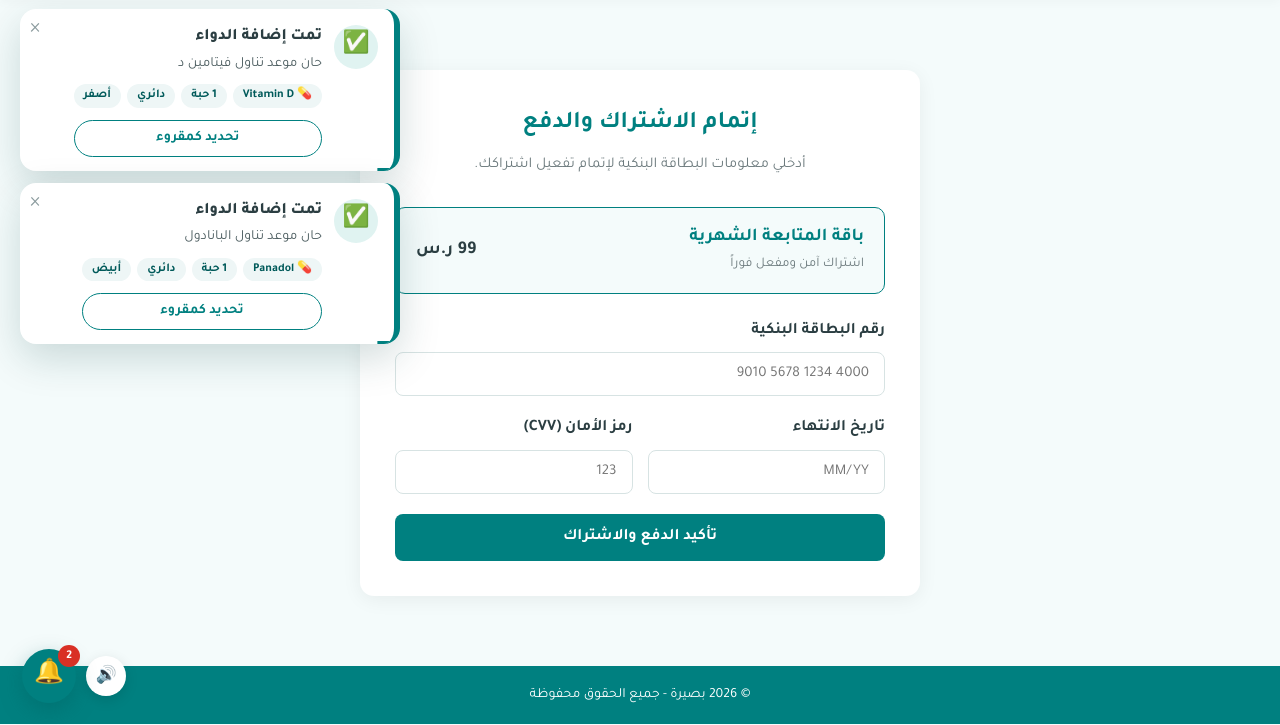
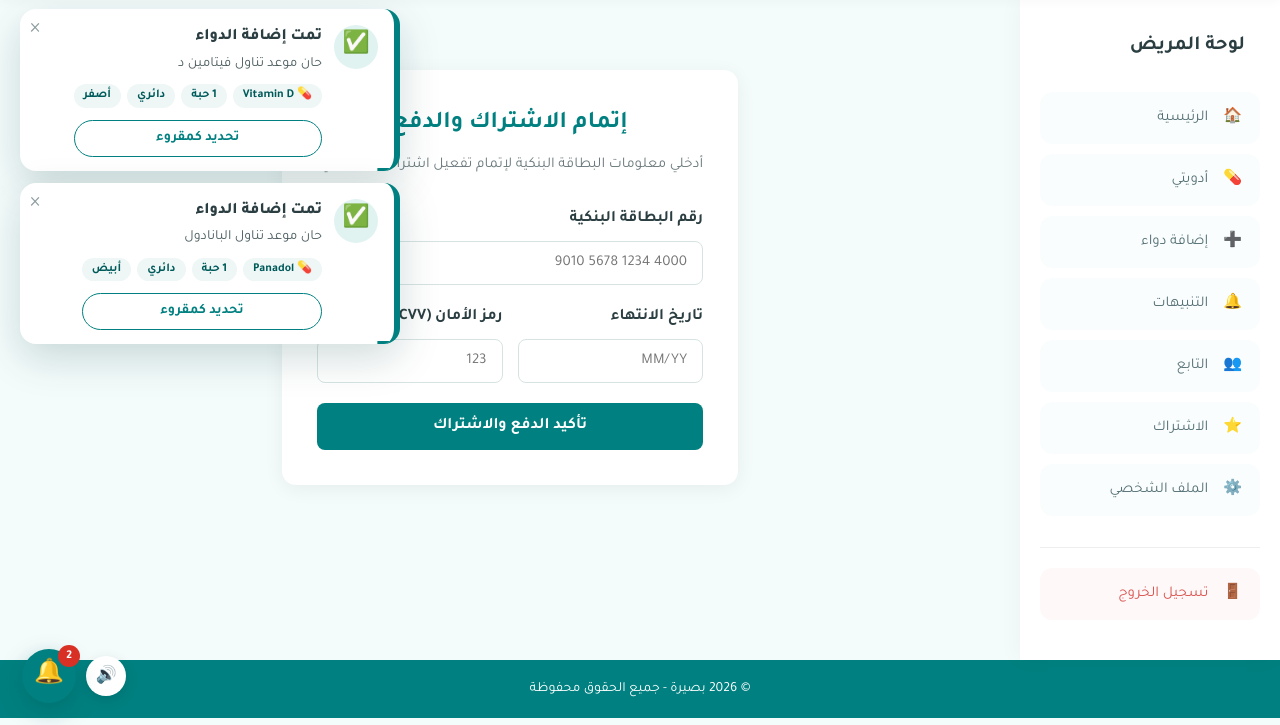
Before and after one commit to danhm4981/paserah, a PHP site: page /paserah-main/subscribe.php in a window 1280 px wide. Shown: the part 75-800 px from the top of the page. Run offline with PHP 8.4, Linux system fonts and the light colour scheme; a user stored in the database is signed in; data comes from the database, SQL or seed files in the repository.

Commit message:
Update subscribe.php

```diff
--- a/subscribe.php
+++ b/subscribe.php
@@ -5,7 +5,6 @@ if (session_status() === PHP_SESSION_NONE) {
 
 require_once __DIR__ . '/db.php';
 
-// التحقق من تسجيل دخول المستخدم
 if (!isset($_SESSION['user_id'])) {
     header('Location: login.php');
     exit;
@@ -15,20 +14,6 @@ $user_id = (int) $_SESSION['user_id'];
 $message = '';
 $error = '';
 
-// استقبال نوع الباقة من الرابط (الافتراضي شهري)
-$plan_key = $_GET['plan'] ?? 'monthly';
-
-if ($plan_key === 'yearly') {
-    $plan_type = 'yearly';
-    $plan_name = 'باقة المتابعة السنوية';
-    $plan_price = '990 ر.س';
-} else {
-    $plan_type = 'monthly';
-    $plan_name = 'باقة المتابعة الشهرية';
-    $plan_price = '99 ر.س';
-}
-
-// معالجة إرسال نموذج الدفع
 if ($_SERVER['REQUEST_METHOD'] === 'POST' && isset($_POST['process_payment'])) {
     $card_number = trim($_POST['card_number'] ?? '');
     $card_expiry = trim($_POST['card_expiry'] ?? '');
@@ -41,15 +26,14 @@ if ($_SERVER['REQUEST_METHOD'] === 'POST' && isset($_POST['process_payment'])) {
     } else {
         try {
             $start_date = date('Y-m-d');
-            // تحديد تاريخ النهاية بناءً على الباقة
-            $end_date = ($plan_type === 'yearly') ? date('Y-m-d', strtotime('+1 year')) : date('Y-m-d', strtotime('+1 month'));
+            $end_date = date('Y-m-d', strtotime('+1 month'));
+            $plan_type = 'monthly';
             $subscription_status = 'active';
 
-            // إدخال البيانات في جدول subscriptions المتطابق مع قاعدة بياناتكم
             $stmt = $pdo->prepare("INSERT INTO subscriptions (user_id, plan_type, start_date, end_date, subscription_status) VALUES (?, ?, ?, ?, ?)");
             $stmt->execute([$user_id, $plan_type, $start_date, $end_date, $subscription_status]);
 
-            $message = 'تمت عملية الدفع بنجاح! تم تفعيل ' . $plan_name . ' في منصة بصيرة.';
+            $message = 'تمت عملية الدفع بنجاح! تم تفعيل اشتراكك الشهري في منصة بصيرة.';
         } catch (PDOException $e) {
             $error = 'حدث خطأ أثناء حفظ الاشتراك في قاعدة البيانات: ' . $e->getMessage();
         }
@@ -64,9 +48,20 @@ include __DIR__ . '/includes/header.php';
 <head>
     <meta charset="UTF-8">
     <meta name="viewport" content="width=device-width, initial-scale=1.0">
-    <title>بصيرة - إتمام الاشتراك</title>
+    <title>بصيرة - اشتراك ودفع الأجور</title>
     <link href="https://fonts.googleapis.com/css2?family=Tajawal:wght@400;500;700;800&display=swap" rel="stylesheet">
     <style>
+
+       .dashboard-layout {
+    display: flex;
+    flex-direction: row;
+    justify-content: flex-start;
+    align-items: flex-start;
+    min-height: calc(100vh - 140px);
+    width: 100%;
+    max-width: 100%;
+    margin: 0;
+}
         * { box-sizing: border-box; }
         body {
             background-color: #f4fbfb;
@@ -98,18 +93,6 @@ include __DIR__ . '/includes/header.php';
             margin-bottom: 30px;
             font-size: 15px;
         }
-        .plan-summary {
-            background: #f4fbfb;
-            border: 1.5px solid #008080;
-            padding: 15px 20px;
-            border-radius: 10px;
-            margin-bottom: 25px;
-            display: flex;
-            justify-content: space-between;
-            align-items: center;
-        }
-        .plan-summary h4 { margin: 0; color: #008080; font-size: 18px; }
-        .plan-summary span { font-weight: 700; font-size: 18px; color: #2b3e42; }
         .form-group {
             margin-bottom: 20px;
         }
@@ -162,11 +145,12 @@ include __DIR__ . '/includes/header.php';
     </style>
 </head>
 <body>
-
+ <div class="dashboard-layout">
+            <?php include __DIR__ . '/includes/sidebar.php';?>
 <div class="subscribe-container">
     <div class="card">
         <h2>إتمام الاشتراك والدفع</h2>
-        <p class="intro-text">أدخلي معلومات البطاقة البنكية لإتمام تفعيل اشتراكك.</p>
+        <p class="intro-text">أدخلي معلومات البطاقة البنكية لإتمام تفعيل اشتراكك الشهري.</p>
 
         <?php if ($message): ?>
             <div class="alert success"><?= htmlspecialchars($message) ?></div>
@@ -177,16 +161,6 @@ include __DIR__ . '/includes/header.php';
         <?php endif; ?>
 
         <?php if (empty($message)): ?>
-
-        <!-- صندوق يوضح الباقة التي تم اختيارها -->
-        <div class="plan-summary">
-            <div>
-                <h4><?= htmlspecialchars($plan_name) ?></h4>
-                <small style="color: #6c7a7d;">اشتراك آمن ومفعل فوراً</small>
-            </div>
-            <span><?= htmlspecialchars($plan_price) ?></span>
-        </div>
-
         <form method="POST">
             <div class="form-group">
                 <label for="card_number">رقم البطاقة البنكية</label>
@@ -209,7 +183,7 @@ include __DIR__ . '/includes/header.php';
         <?php endif; ?>
     </div>
 </div>
-
+        </div>
 <?php
 include __DIR__ . '/includes/footer.php';
 ?>
```
